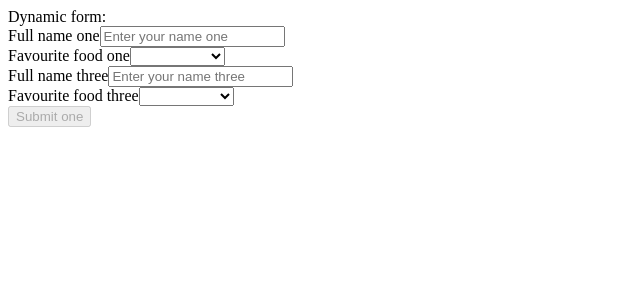
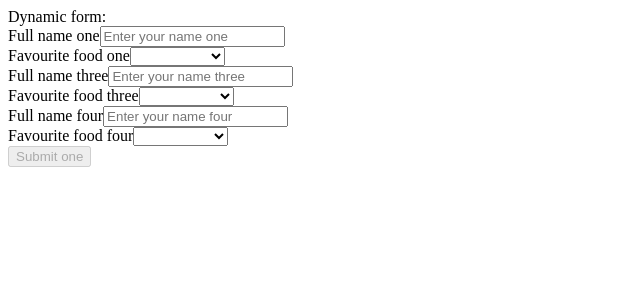
Before and after one commit to Malinin88/dynamicform, an Angular app in the folder dynamic-form/: page /page-one in a window 1280 px wide. Shown: the top 300 px of the page, without its empty margins (0-640 px from the left). Built offline with nearby package versions, Linux system fonts and the light colour scheme.

Commit message:
Fixed an issue with the Form Group generation

```diff
--- a/dynamic-form/src/app/app.component.ts
+++ b/dynamic-form/src/app/app.component.ts
@@ -67,6 +67,7 @@ export class AppComponent implements OnInit {
               label: 'Full name three',
               controlName: 'nameThree',
               placeholder: 'Enter your name three',
+              validators: [Validators.required],
               visible: true
             },
             {
@@ -75,7 +76,32 @@ export class AppComponent implements OnInit {
               controlName: 'foodThree',
               options: ['Pizza', 'Hot Dogs', 'Knakworstje', 'Coffee'],
               placeholder: 'Select an option three',
+              validators: [Validators.required],
               visible: true
+            },
+            {
+              type: FORM_CONTROL_TYPE.group,
+              controlName: 'nestedFormFour',
+              visible: true,
+              nestedFormConfig: [
+                {
+                  type: FORM_CONTROL_TYPE.input,
+                  label: 'Full name four',
+                  controlName: 'nameFour',
+                  placeholder: 'Enter your name four',
+                  validators: [Validators.required],
+                  visible: true
+                },
+                {
+                  type: FORM_CONTROL_TYPE.select,
+                  label: 'Favourite food four',
+                  controlName: 'foodFour',
+                  options: ['Pizza', 'Hot Dogs', 'Knakworstje', 'Coffee'],
+                  placeholder: 'Select an option four',
+                  validators: [Validators.required],
+                  visible: true
+                }
+              ]
             }
           ]
         },
--- a/dynamic-form/src/app/modules/dynamic-form/containers/dynamic-form/dynamic-form.component.ts
+++ b/dynamic-form/src/app/modules/dynamic-form/containers/dynamic-form/dynamic-form.component.ts
@@ -51,13 +51,14 @@ export class DynamicFormComponent implements OnInit {
     formConfig.forEach(fieldConfig => {
       switch (fieldConfig.type) {
         case FORM_CONTROL_TYPE.button:
+        case FORM_CONTROL_TYPE.group:
           break;
         case FORM_CONTROL_TYPE.input:
         case FORM_CONTROL_TYPE.select:
           group.addControl(fieldConfig.controlName, this.fb.control(fieldConfig.value, fieldConfig.validators));
           break;
         case FORM_CONTROL_TYPE.group:
-          // Add the nested form and recursively add the nested in that one
+          // Add the nested form and recursively add the nested forms in that one
           let subGroup = this.fb.group({});
           subGroup = this.populateGroup(subGroup, fieldConfig.nestedFormConfig);
           group.addControl(fieldConfig.controlName, subGroup);
```
